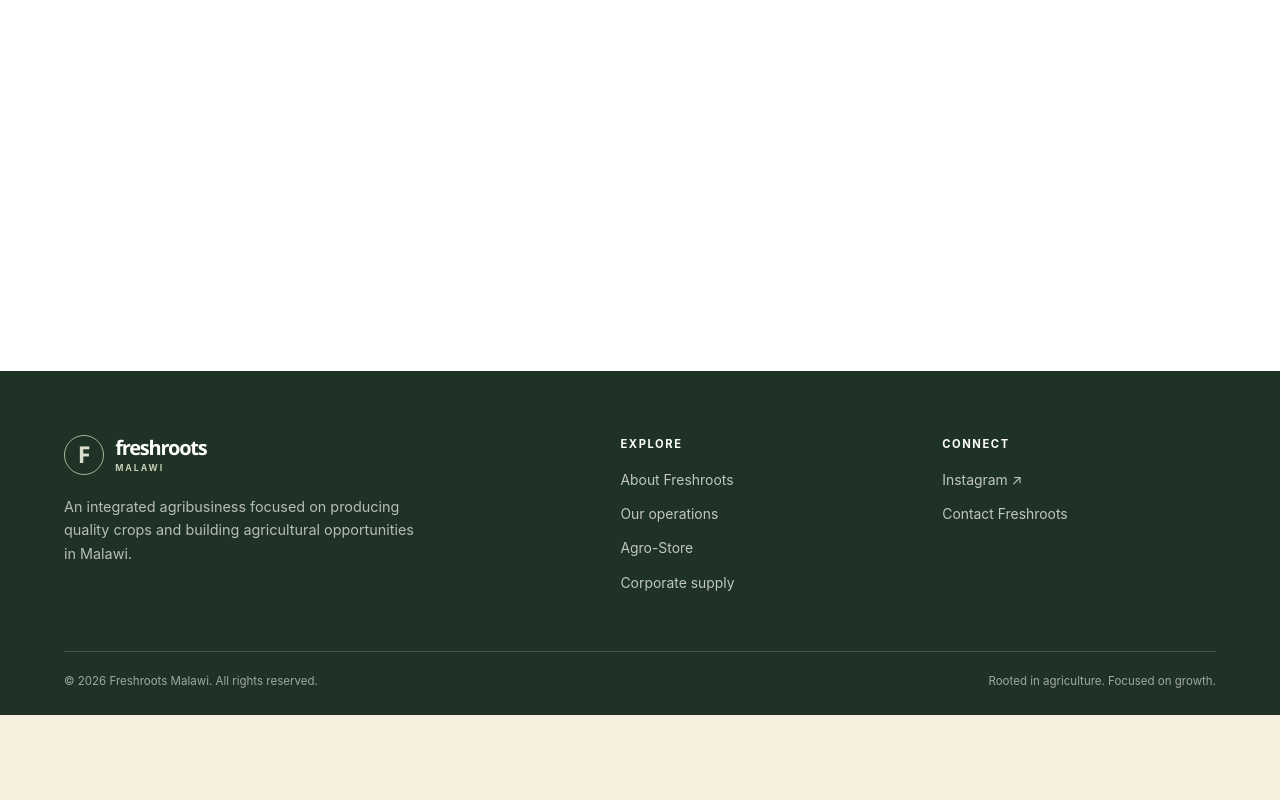
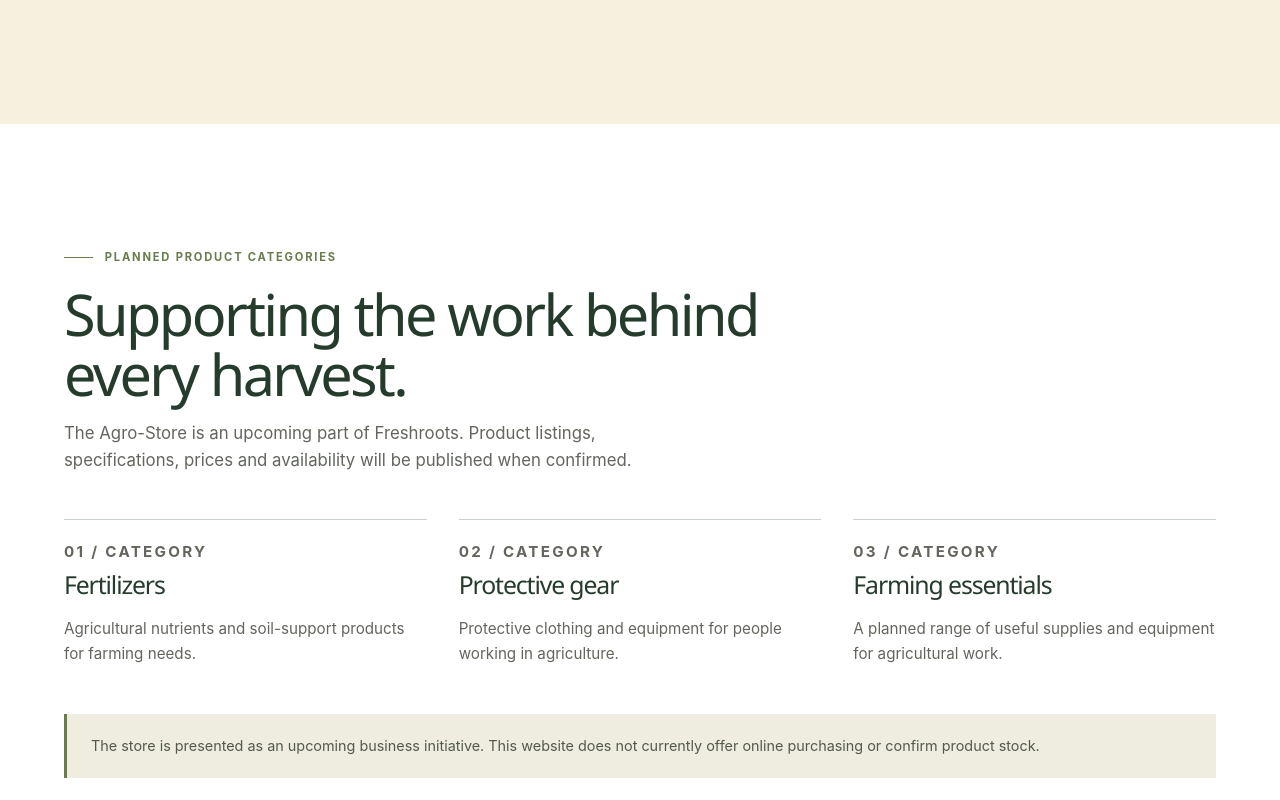
Before and after one commit to Kapito01/freshroots_mw, a Next.js app: page /agro-store in a window 1280 px wide. Before the commit this address had no page. Shown: the part 520-1320 px from the top of the page. Before the commit the page ends 1235 px from the top, so only its background shows below. Built offline with nearby package versions, Linux system fonts and the light colour scheme.

Commit message:
build: add Freshroots upcoming Agro-Store page

```diff
--- /dev/null
+++ b/src/app/agro-store/page.tsx
@@ -0,0 +1,66 @@
+import type { Metadata } from "next";
+import { PageIntro } from "@/components/page-intro";
+
+export const metadata: Metadata = {
+  title: "Agro-Store",
+  description:
+    "Discover the upcoming Freshroots Malawi agricultural supplies store.",
+};
+
+const plannedCategories = [
+  {
+    title: "Fertilizers",
+    description:
+      "Agricultural nutrients and soil-support products for farming needs.",
+  },
+  {
+    title: "Protective gear",
+    description:
+      "Protective clothing and equipment for people working in agriculture.",
+  },
+  {
+    title: "Farming essentials",
+    description:
+      "A planned range of useful supplies and equipment for agricultural work.",
+  },
+];
+
+export default function AgroStorePage() {
+  return (
+    <main>
+      <PageIntro
+        eyebrow="Freshroots Agro-Store"
+        title="Practical supplies for agricultural work."
+        description="Freshroots is preparing to expand into agricultural supplies, including fertilizers, protective gear and other farming essentials."
+      />
+
+      <section className="section section--white">
+        <div className="container">
+          <div className="section-heading">
+            <span className="eyebrow">Planned product categories</span>
+            <h2>Supporting the work behind every harvest.</h2>
+            <p>
+              The Agro-Store is an upcoming part of Freshroots. Product
+              listings, specifications, prices and availability will be
+              published when confirmed.
+            </p>
+          </div>
+          <div className="pillars-grid">
+            {plannedCategories.map((category, index) => (
+              <article className="pillar" key={category.title}>
+                <p className="pillar-index">0{index + 1} / CATEGORY</p>
+                <h3>{category.title}</h3>
+                <p>{category.description}</p>
+              </article>
+            ))}
+          </div>
+          <div className="notice" style={{ marginTop: "3rem" }}>
+            The store is presented as an upcoming business initiative. This
+            website does not currently offer online purchasing or confirm
+            product stock.
+          </div>
+        </div>
+      </section>
+    </main>
+  );
+}
```
